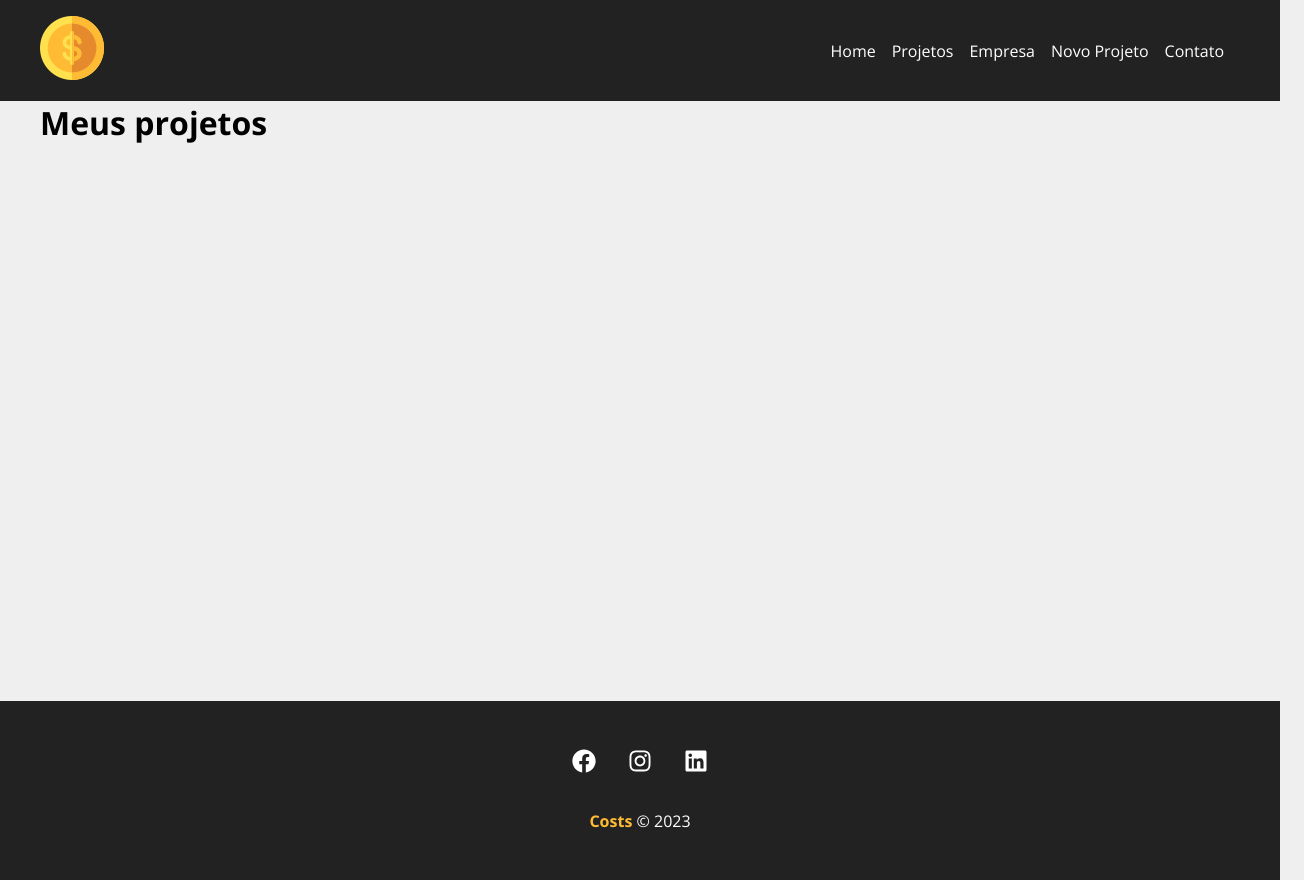
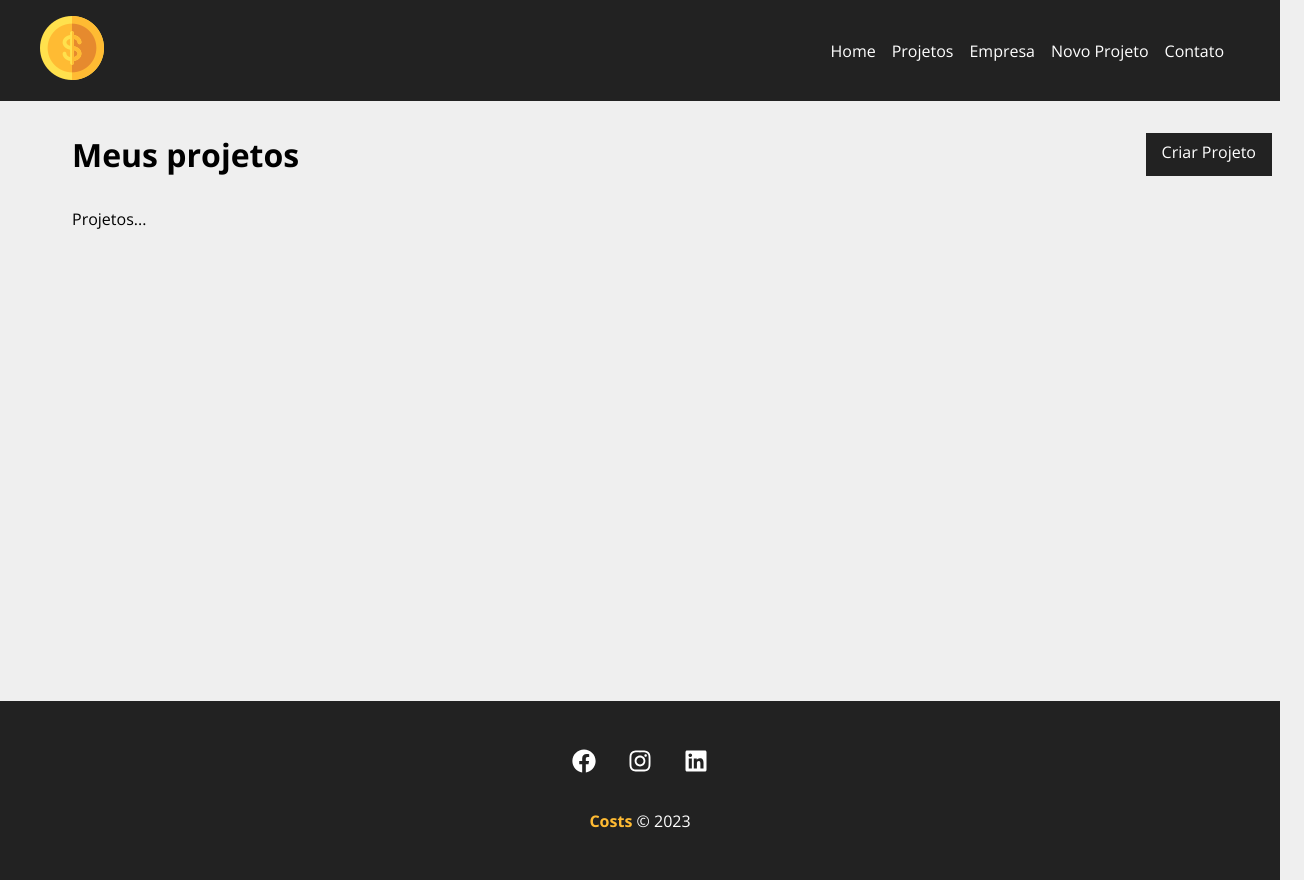
Before and after one commit to Jailsvs/ReactJs-Costs, a React (Create React App) app: page /projects in a window 1280 px wide. Shown: the whole page, 1304 px wide, since content can reach past the window. Built offline with nearby package versions, Linux system fonts and the light colour scheme.

Commit message:
Preparando home projects

```diff
--- a/src/components/pages/Projects.js
+++ b/src/components/pages/Projects.js
@@ -1,5 +1,9 @@
 import {useLocation } from 'react-router-dom'
 import Message from '../layout/Message'
+import Container from '../layout/Container'
+import LinkButton from '../layout/LinkButton'
+
+import styles from './Projects.module.css'
 
 function Projects() {
   const location = useLocation()
@@ -9,9 +13,16 @@
   }
 
   return (
-    <div>
-      <h1>Meus projetos</h1>
+    <div className={styles.projectContainer}>
+      <div className={styles.titleContainer}>
+        <h1>Meus projetos</h1>
+        <LinkButton to='/newproject' text='Criar Projeto' />
+
+      </div>
       {message && <Message type="success" msg={message}/>}
+      <Container customClass="start">
+        <p>Projetos...</p>
+      </Container>
     </div>
   )
 }
--- /dev/null
+++ b/src/components/pages/Projects.module.css
@@ -0,0 +1,9 @@
+.projectContainer {
+  padding: 2em;
+}
+
+.titleContainer {
+  display: flex;
+  justify-content: space-between;
+  margin-bottom: 2em;
+}
```
